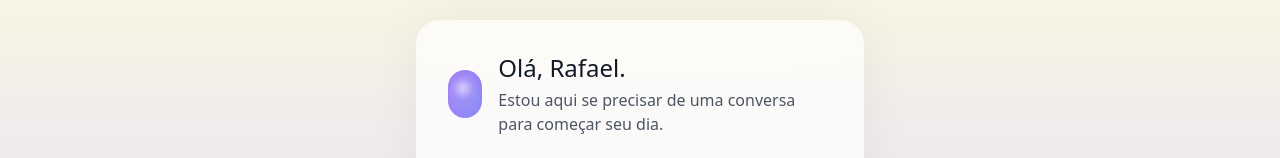
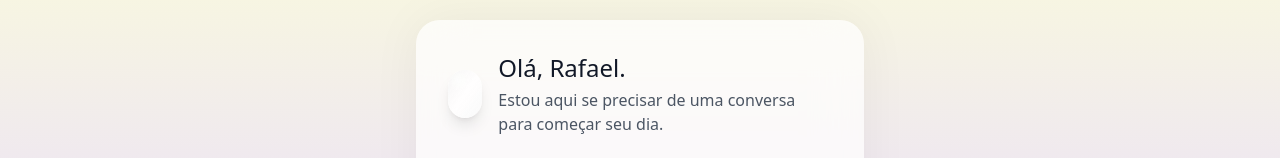
Before and after one commit to Bigajax/ECO, a React (Vite) app: page /home in a window 1280 px wide. Shown: the part 493-651 px from the top of the page. Built offline with nearby package versions, Linux system fonts and the light colour scheme.

Commit message:
Update Home.tsx

```diff
--- a/src/components/Home.tsx
+++ b/src/components/Home.tsx
@@ -29,7 +29,7 @@ function Home() {
 
   return (
     <div className="min-h-screen bg-gradient-to-b from-[#E9DEFA] via-[#FBFCDB] to-[#E9DEFA] flex flex-col items-center p-8">
-      {/* Logo (igual ao da tela de login) */}
+      {/* Logo (igual ao da tela de login) - Mantenha este como estava, precisaremos da sua descrição para ajustar */}
       <div className="flex items-center text-6xl font-light mb-20 mt-12">
         <span className="bg-gradient-to-r from-[#8B5CF6] to-[#6366F1] text-transparent bg-clip-text">EC</span>
         <div className="relative w-12 h-12 rounded-full bg-gradient-to-br from-[#8B5CF6] to-[#6366F1] shadow-md flex items-center justify-center">
@@ -65,9 +65,14 @@ function Home() {
       <div className="bg-white/70 backdrop-blur-xl rounded-3xl p-8 shadow-[0_0_50px_rgba(0,0,0,0.05)] max-w-md w-full">
         <div className="flex items-center gap-4 mb-6">
           {/* Bolha ECO (igual à da tela de mensagem) */}
-          <div className="relative w-12 h-12 rounded-full bg-gradient-to-br from-[#8B5CF6]/80 to-[#6366F1]/80 backdrop-blur-lg shadow-inner flex items-center justify-center">
-            <div className="absolute inset-0 rounded-full bg-white/20 blur-md opacity-70"></div>
-            <div className="w-3 h-3 rounded-full bg-white/80 absolute top-1/4 left-1/4 blur-sm"></div>
+          <div className="relative w-12 h-12 rounded-full bg-white/60 shadow-lg flex items-center justify-center overflow-hidden">
+            {/* Gradiente sutil */}
+            <div className="absolute inset-0 bg-gradient-to-br from-[#E0E0E0]/30 via-white/50 to-[#F0F0F0]/30 rounded-full"></div>
+            {/* Brilho superior esquerdo */}
+            <div className="absolute top-1 left-1 w-3 h-3 rounded-full bg-white/80 blur-sm"></div>
+            {/* Pequenos pontos de luz */}
+            <div className="absolute top-2 right-2 w-0.5 h-0.5 rounded-full bg-white/70"></div>
+            <div className="absolute bottom-2 left-2 w-0.5 h-0.5 rounded-full bg-white/70"></div>
           </div>
           <div>
             <h2 className="text-2xl text-gray-900 font-medium mb-1">Olá, {loggedInUserName}.</h2>
```
